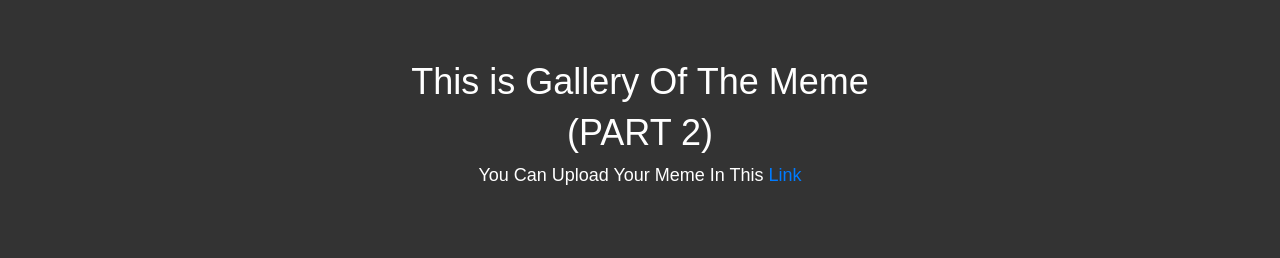
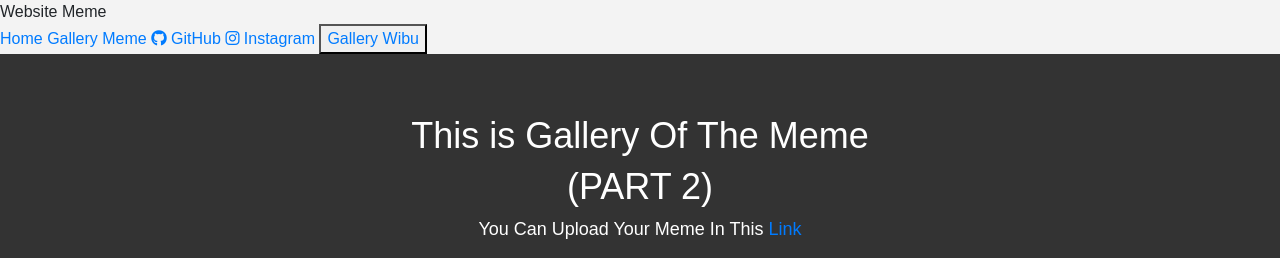
Before and after one commit to yaqigaming/MemeV2, a plain HTML site: page index.html in a window 1280 px wide. Shown: the top 258 px of the page. Drawn offline with nearby package versions, Linux system fonts and the light colour scheme; some packages are replaced by stand-ins of ours; a script that the page names is missing.

Commit message:
index.html

```diff
--- a/index.html
+++ b/index.html
@@ -5,9 +5,19 @@
   <title>Gallery Meme Part 2</title>
   <link rel='stylesheet' href='https://cdnjs.cloudflare.com/ajax/libs/ekko-lightbox/5.3.0/ekko-lightbox.css'>
 <link rel='stylesheet' href='https://cdnjs.cloudflare.com/ajax/libs/twitter-bootstrap/4.3.1/css/bootstrap.min.css'><link rel="stylesheet" href="style.css">
-
+<link rel="stylesheet" href="https://cdnjs.cloudflare.com/ajax/libs/font-awesome/6.0.0/css/all.min.css">
 </head>
 <body>
+  <div class="topbar">
+        <div class="brand">Website Meme</div>
+        <div class="menu">
+            <a href="https://yaqigaming.github.io/WEBSITE/" class="menuItem">Home</a>
+            <a href="https://yaqigaming.github.io/MemeV1/" class="menuItem">Gallery Meme</a>
+            <a href="https://github.com/yaqigaming" class="menuItem"><i class="fab fa-github"></i> GitHub</a>
+            <a href="https://instagram.com/yanto_slebew777" class="menuItem"><i class="fab fa-instagram"></i> Instagram</a>
+            <button class="ctaButton"><a href="https://yaqigaming.github.io/waifu/">Gallery Wibu</a></button>
+        </div>
+  </div>
   <header>
     <h1>This is Gallery Of The Meme </h1>
     <h1>(PART 2)</h1>
```
